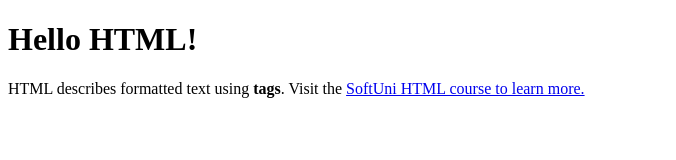
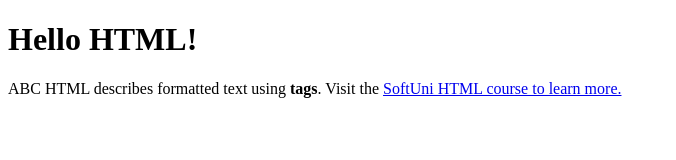
Before and after one commit to thopd88/testrepo.github.io, a plain HTML site: page Exercise 1/index.html in a window 1280 px wide. Shown: the whole page, without its empty margins (0-676 px from the left). Drawn offline with Linux system fonts and the light colour scheme.

Commit message:
Bo sung bai 1

```diff
--- a/Exercise 1/index.html
+++ b/Exercise 1/index.html
@@ -6,6 +6,6 @@
 </head>
 <body>
 <h1>Hello HTML!</h1>
-<p>HTML describes formatted text using <strong>tags</strong>. Visit the <a href="https://softuni.bg/trainings/courses">SoftUni HTML course to learn more.</a></p>
+<p>ABC  HTML describes formatted text using <strong>tags</strong>. Visit the <a href="https://softuni.bg/trainings/courses">SoftUni HTML course to learn more.</a></p>
 </body>
 </html>
```
Also changed, not shown: Exercise 1/index2.html (added).
